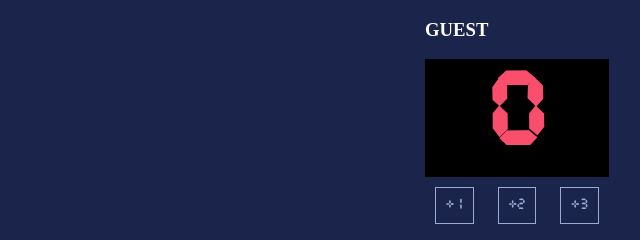
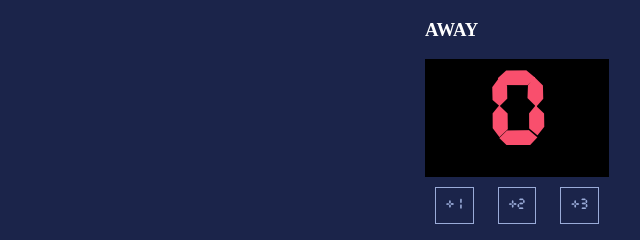
Before and after one commit to GCanYil/Basketball-Score-Counter, a plain HTML site: page index.html in a window 1280 px wide. Shown: the full height of the page, 443-1083 px from the left. Drawn offline with Linux system fonts and the light colour scheme.

Commit message:
Update index.html

```diff
--- a/index.html
+++ b/index.html
@@ -14,7 +14,7 @@
                 <button class="btn-home" onclick="increaseHome3()">+3</button>
             </div>
             <div>
-                <h3 class="name" id="guestz">GUEST</h3>
+                <h3 class="name" id="guestz">AWAY</h3>
                 <div class="scoreboard">
                     <h4 class="scorem" id="guestScore">0</h4>
                 </div>
```
